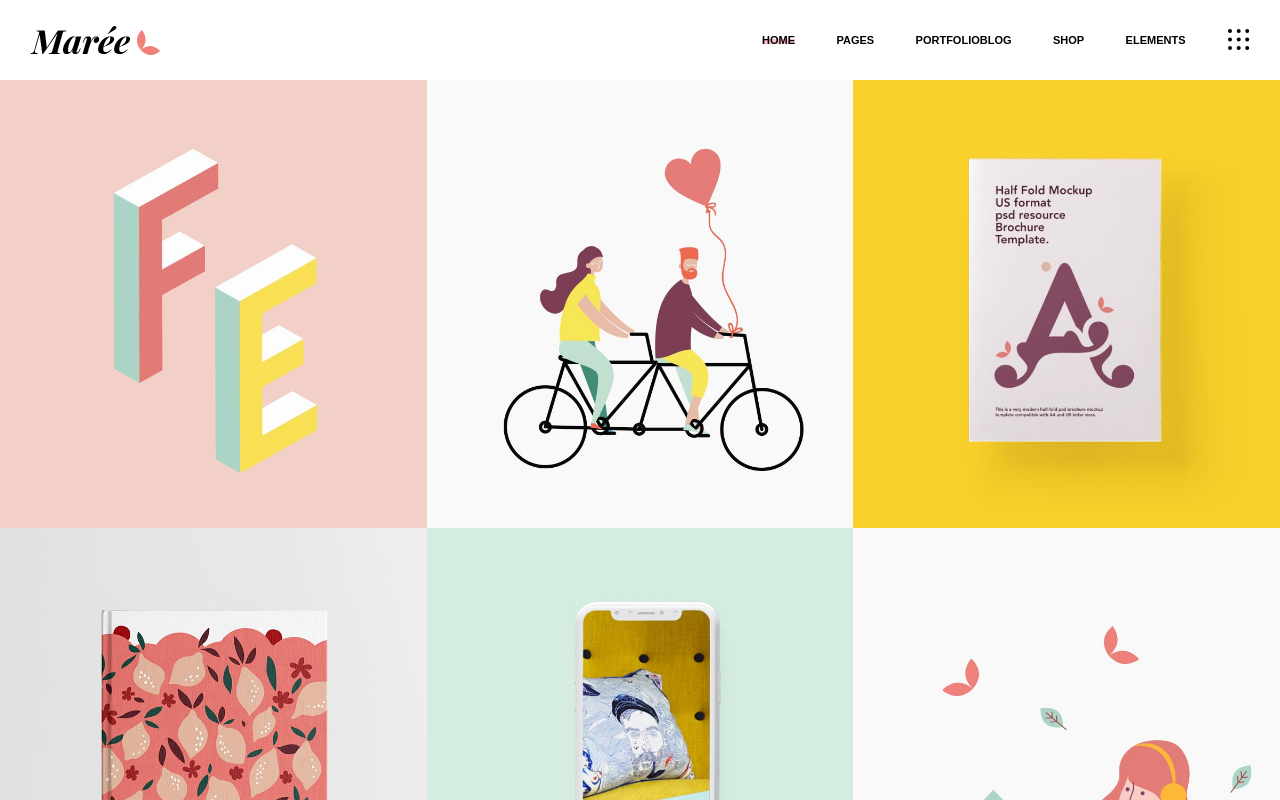
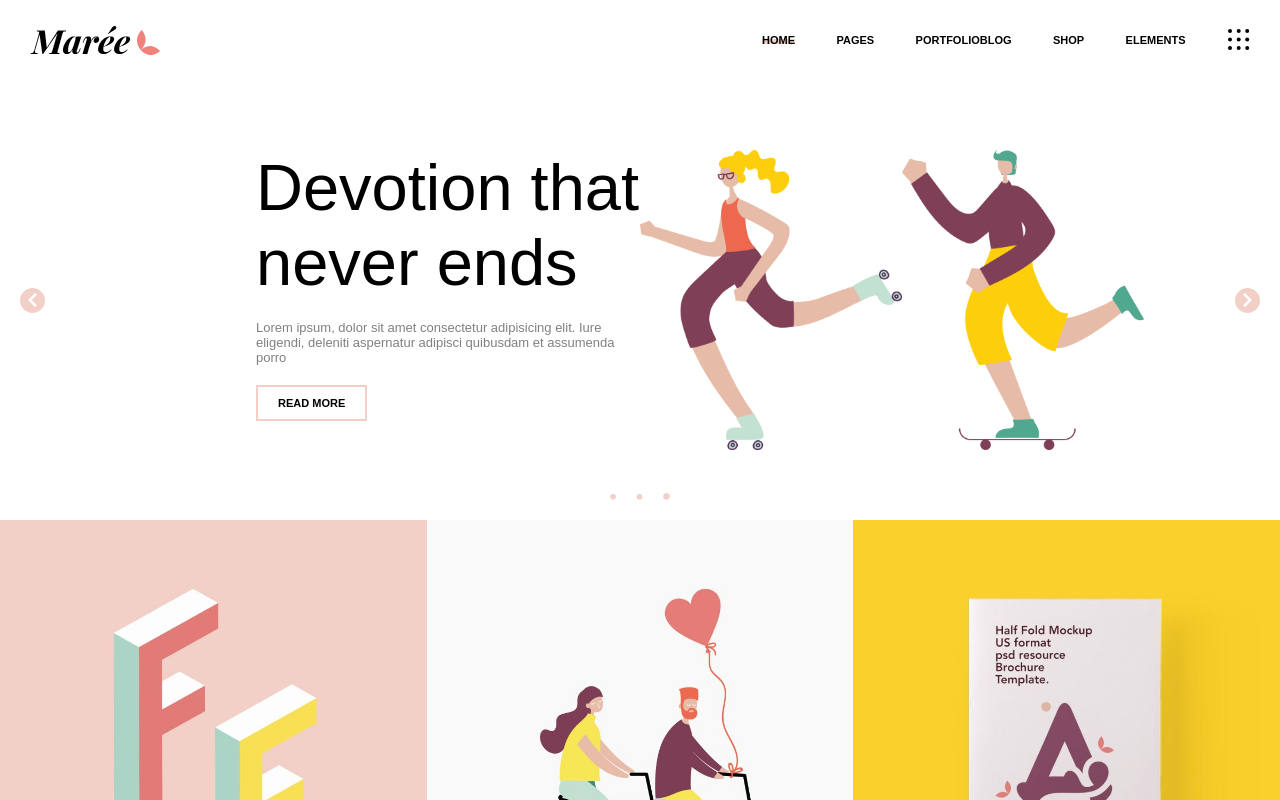
Before and after one commit to amedeo-pasanisi/proj-html-vuejs, a Vue app: page / in a window 1280 px wide. Shown: the top 800 px of the page. Built offline with nearby package versions, Linux system fonts and the light colour scheme.

Commit message:
creazione sezione slider

```diff
--- a/src/App.vue
+++ b/src/App.vue
@@ -1,7 +1,30 @@
 <template>
   <div id="app">
     <Header />
-    <section id="slider"></section>
+    <section id="slider">
+      <div class="arrow left">
+        <i class="fas fa-chevron-left"></i>
+      </div>
+      <div class="container">
+        <div class="left">
+          <h1>Devotion that never ends</h1>
+          <p>Lorem ipsum, dolor sit amet consectetur adipisicing elit. Iure eligendi, deleniti aspernatur adipisci quibusdam et assumenda porro</p>
+          <div class="button">READ MORE</div>
+        </div>
+        <div class="right">
+          <img src="./assets/img/h-2-slider-img-15.png" alt="">
+          <img src="./assets/img/h-2-slider-img-16.png" alt="">
+        </div>
+      </div>
+      <div class="dots">
+        <i class="fas fa-circle"></i>
+        <i class="fas fa-circle"></i>
+        <i class="fas fa-circle"></i>
+      </div>
+      <div class="arrow right">
+        <i class="fas fa-chevron-right"></i>
+      </div>
+    </section>
     <section id="gallery">
       <img src="./assets/img/h-2-port-img-1.jpg" alt="">
       <img src="./assets/img/h-2-port-img-2.jpg" alt="">
@@ -38,6 +61,79 @@ export default {
   font-family: sans-serif;
 }
 
+#slider {
+  position: relative;
+  display: flex;
+  justify-content: center;
+  align-items: center;
+  padding: 70px 0;
+  .container {
+    display: flex;
+    width: 60%;
+    margin: auto;
+    .left {
+      width: 50%;
+      h1 {
+        font-size: 65px;
+        font-weight: 300;
+        margin-bottom: 20px;
+      }
+      p {
+        font-size: 13px;
+        margin-bottom: 20px;
+        color: gray;
+      }
+      .button {
+        display: inline-block;
+        font-size: 11px;
+        font-weight: 600;
+        padding: 10px 20px;
+        border: 2px solid #F3D0C7;
+      }
+    }
+    .right {
+      width: 50%;
+      display: flex;
+      img {
+        height: 300px;
+      }
+    }
+  }
+  .arrow {
+    position: absolute;
+    height: 25px;
+    width: 25px;
+    border-radius: 50%;
+    color: white;
+    background-color: #F3D0C7;
+    &.left {
+      left: 20px;
+    }
+    &.right {
+      right: 20px;
+    }
+    i {
+      position: absolute;
+      top: 50%;
+      left: 50%;
+      transform: translate(-50%, -50%);
+    }
+  }
+  .dots {
+    position: absolute;
+    bottom: 20px;
+    display: flex;
+    justify-content: space-between;
+    align-items: center;
+    width: 60px;
+    color: #F3D0C7;
+    font-size: 6px;
+    i:last-child {
+      font-size: 7px;
+    }
+  }
+}
+
 #gallery {
   display: flex;
   flex-wrap: wrap;
--- a/src/components/Header.vue
+++ b/src/components/Header.vue
@@ -42,7 +42,7 @@ header {
             left: 0;
             content: "";
             width: 100%;
-            border-bottom: 5px solid pink;
+            border-bottom: 5px solid #F3D0C7;
             z-index: -1;
         }
     }
```
